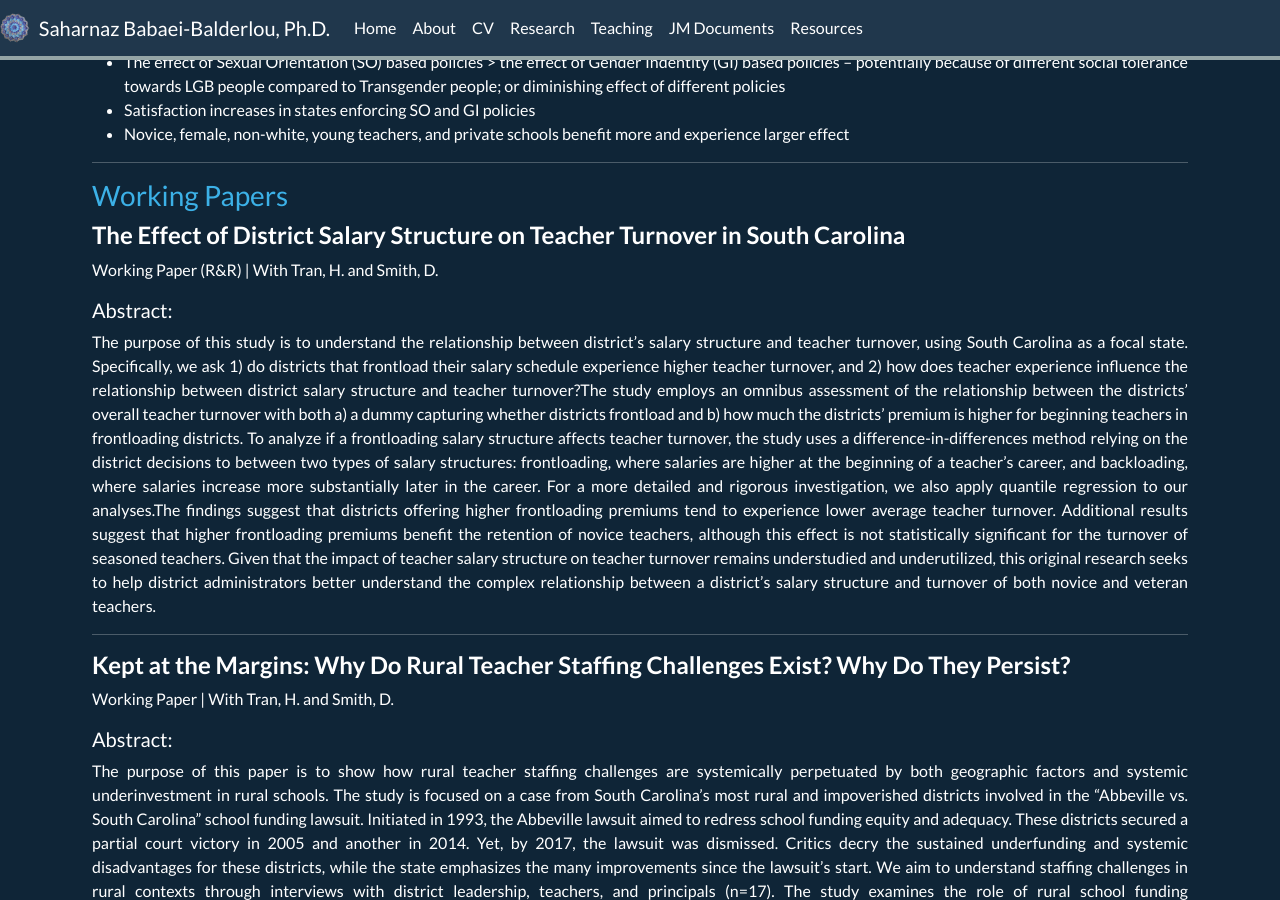
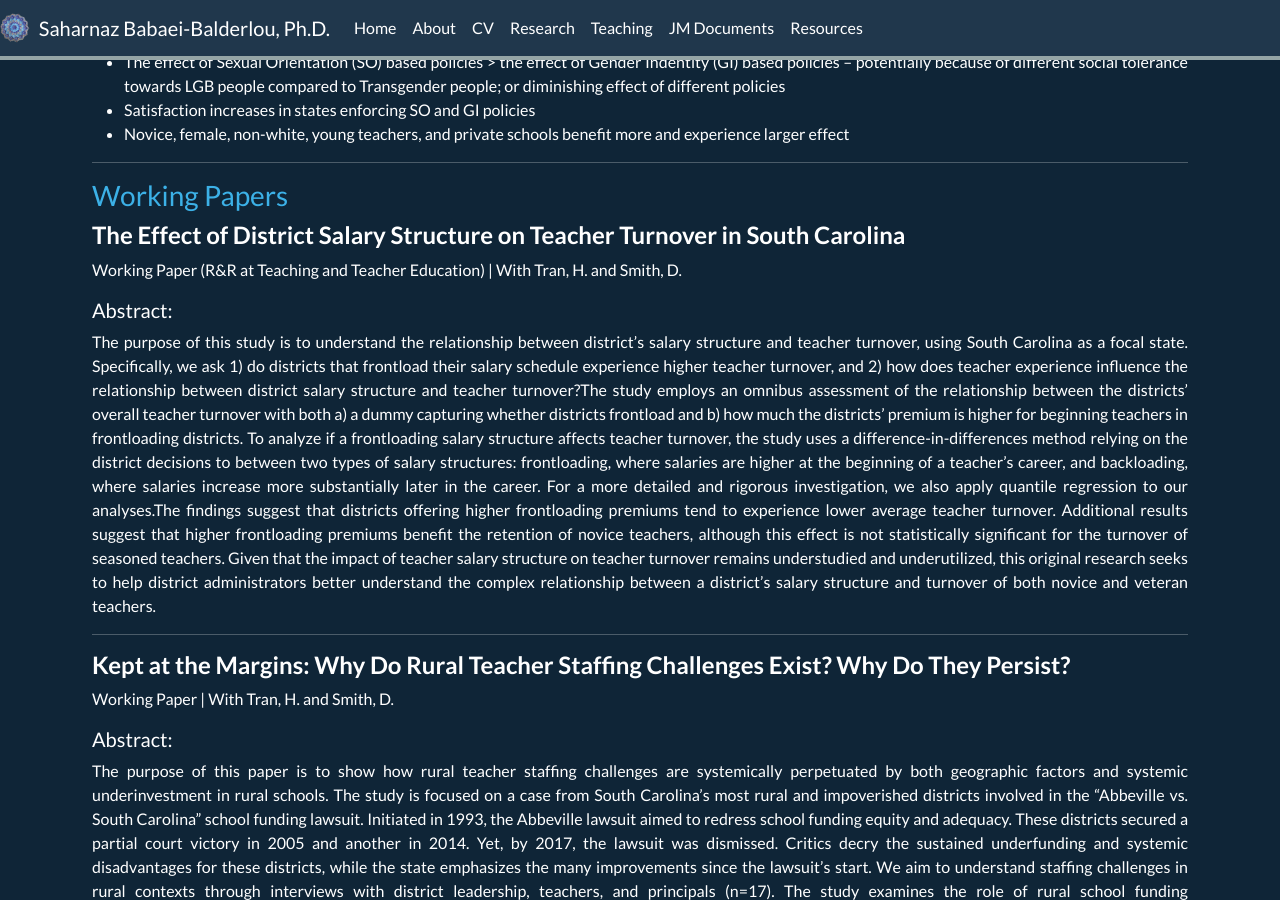
Before and after one commit to saharnazb/saharnazb.github.io, a Jekyll site: the page built from _pages/working.md, in a window 1280 px wide and 900 px high, scrolled down 1069 px. Built offline with Jekyll 4.4.1, drawn with Linux system fonts in a browser that asks for light colours; nearby versions of some CDN libraries; a style sheet for code colours, icons or effects is not loaded.

Commit message:
Update working.md

```diff
--- a/_pages/working.md
+++ b/_pages/working.md
@@ -51,7 +51,7 @@ This study examines the effects of state-legislated LGBT anti-discrimination pol
 ### <span style="color: #3cb1e7;">Working Papers</span>
 
 #### <span style="font-weight: bold;">The Effect of District Salary Structure on Teacher Turnover in South Carolina</span>
-Working Paper (R&R) | With Tran, H. and Smith, D.
+Working Paper (R&R at Teaching and Teacher Education) | With Tran, H. and Smith, D.
 
 ##### Abstract:
 
```
